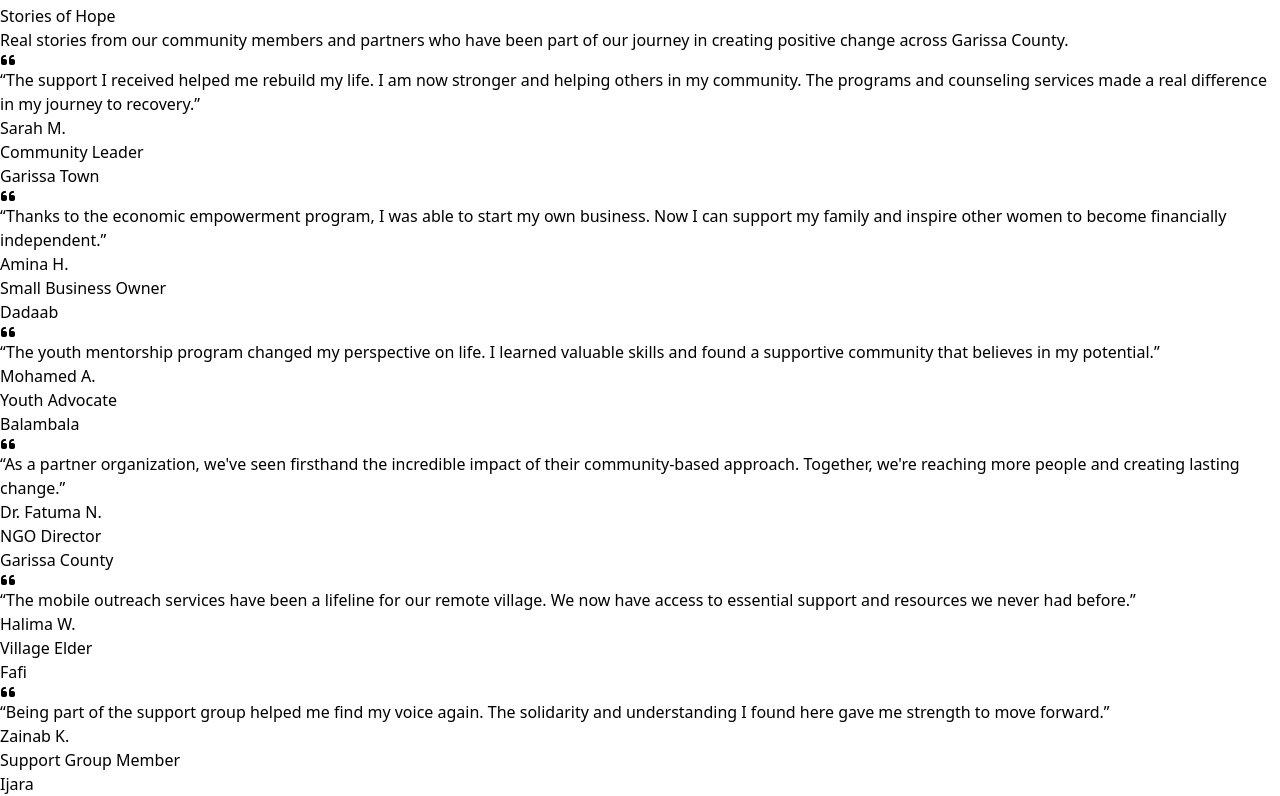
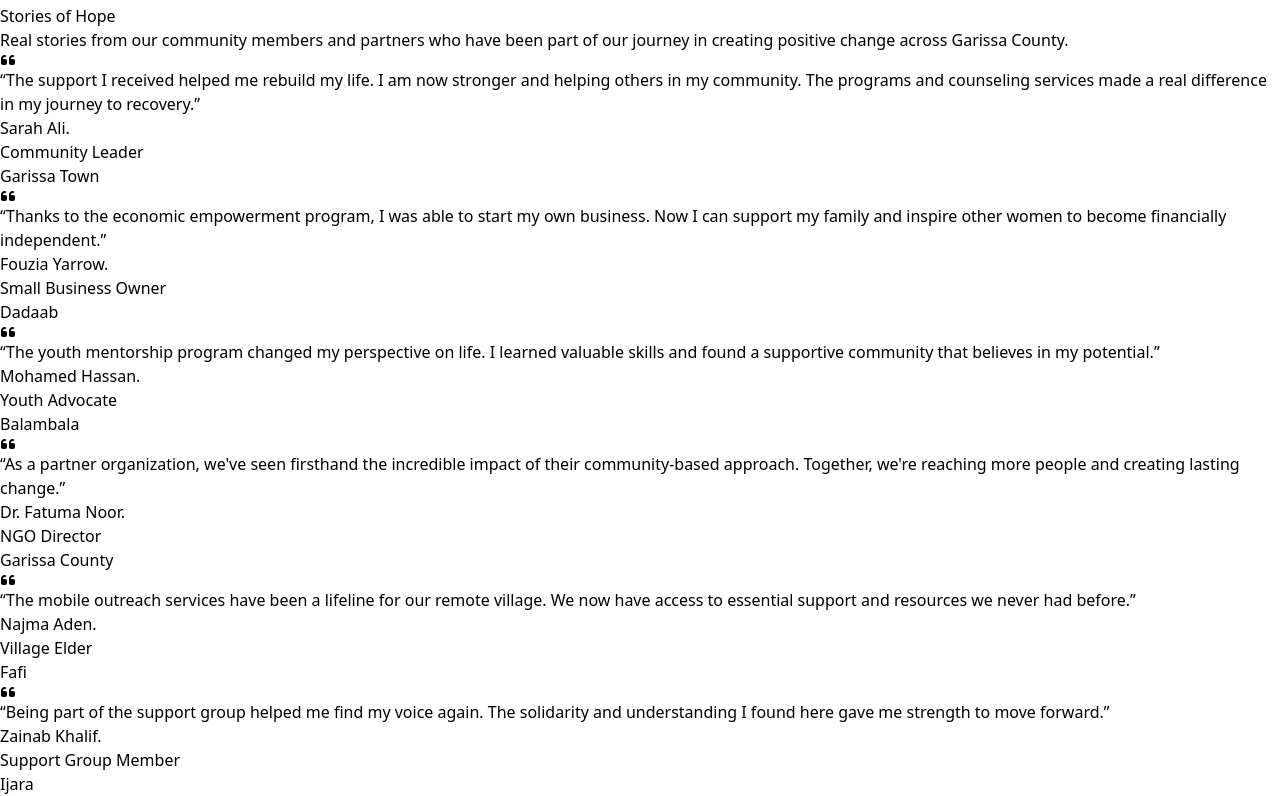
Before and after one commit to Maalim98/gender-based, a React (Vite) app: page / in a window 1280 px wide. Shown: the part 1746-2542 px from the top of the page. Built offline with nearby package versions, Linux system fonts and the light colour scheme.

Commit message:
add changes to hero section

```diff
--- a/src/components/Navbar.jsx
+++ b/src/components/Navbar.jsx
@@ -272,6 +272,7 @@ const Navbar = () => {
                   <FaDonate className="mr-2" />
                   <span>Donate</span>
                 </Link>
+
               </div>
             )}
           </div>
--- a/src/components/TestimonialsSection.jsx
+++ b/src/components/TestimonialsSection.jsx
@@ -5,37 +5,37 @@ const TestimonialsSection = () => {
   const testimonials = [
     {
       quote: "The support I received helped me rebuild my life. I am now stronger and helping others in my community. The programs and counseling services made a real difference in my journey to recovery.",
-      author: "Sarah M.",
+      author: "Sarah Ali.",
       role: "Community Leader",
       location: "Garissa Town"
     },
     {
       quote: "Thanks to the economic empowerment program, I was able to start my own business. Now I can support my family and inspire other women to become financially independent.",
-      author: "Amina H.",
+      author: "Fouzia Yarrow.",
       role: "Small Business Owner",
       location: "Dadaab"
     },
     {
       quote: "The youth mentorship program changed my perspective on life. I learned valuable skills and found a supportive community that believes in my potential.",
-      author: "Mohamed A.",
+      author: "Mohamed Hassan.",
       role: "Youth Advocate",
       location: "Balambala"
     },
     {
       quote: "As a partner organization, we've seen firsthand the incredible impact of their community-based approach. Together, we're reaching more people and creating lasting change.",
-      author: "Dr. Fatuma N.",
+      author: "Dr. Fatuma Noor.",
       role: "NGO Director",
       location: "Garissa County"
     },
     {
       quote: "The mobile outreach services have been a lifeline for our remote village. We now have access to essential support and resources we never had before.",
-      author: "Halima W.",
+      author: "Najma Aden.",
       role: "Village Elder",
       location: "Fafi"
     },
     {
       quote: "Being part of the support group helped me find my voice again. The solidarity and understanding I found here gave me strength to move forward.",
-      author: "Zainab K.",
+      author: "Zainab Khalif.",
       role: "Support Group Member",
       location: "Ijara"
     }
```
